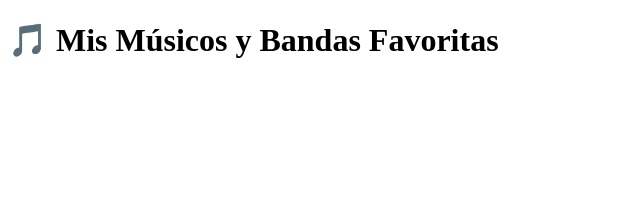
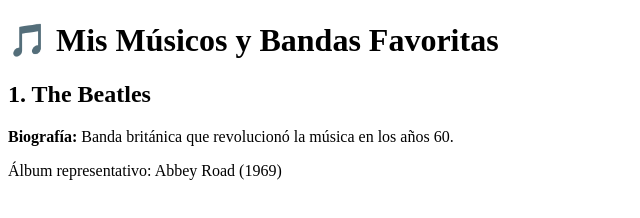
Before and after one commit to realesGoD/Musicasfavoritas, a plain HTML site: page index.html in a window 1280 px wide. Shown: the whole page, without its empty margins (0-640 px from the left). Drawn offline with Linux system fonts and the light colour scheme.

Commit message:
Músico 1 (The Beatles)

```diff
--- a/index.html
+++ b/index.html
@@ -8,4 +8,10 @@
 <body>
   <h1>🎵 Mis Músicos y Bandas Favoritas</h1>
 </body>
+  <div class="musico">
+  <h2>1. The Beatles</h2>
+  <p><strong>Biografía:</strong> Banda británica que revolucionó la música en los años 60.</p>
+  <p class="album">Álbum representativo: Abbey Road (1969)</p>
+</div>
+
 </html>
```
